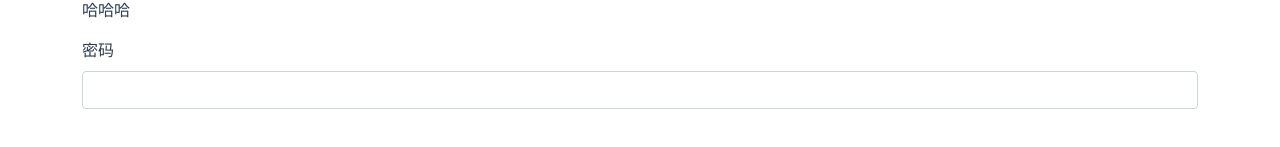
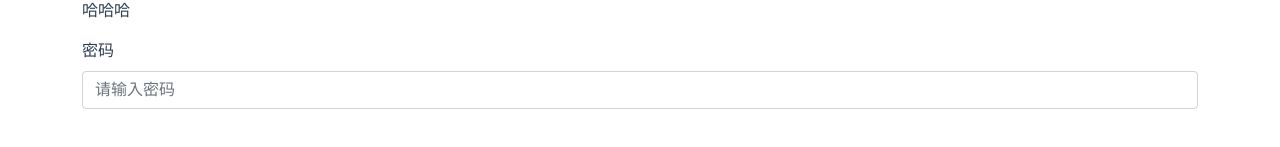
Before and after one commit to zifeifish/zheye, a Vue app: page / in a window 1280 px wide. Shown: the part 241-388 px from the top of the page. Built offline with nearby package versions, Linux system fonts and the light colour scheme.

Commit message:
使用$attrs支持默认属性

```diff
--- a/src/components/Form/SimplyForm.vue
+++ b/src/components/Form/SimplyForm.vue
@@ -2,12 +2,21 @@
   <form action="">
     <div class="mb-3">
       <label for="exampleInputEmail1" class="form-label">邮箱地址</label>
-      <validtate-input :rules="emailRules" v-model="emailVal"></validtate-input>
-      {{emailVal}}
+      <validtate-input
+        placeholder="请输入邮箱地址"
+        type="text"
+        :rules="emailRules"
+        v-model="emailVal"
+      ></validtate-input>
+      {{ emailVal }}
     </div>
     <div class="mb-3">
       <label for="exampleInputPassword1" class="form-label">密码</label>
-      <input type="password" class="form-control" id="exampleInputPassword1" />
+      <validtate-input
+        placeholder="请输入密码"
+        type="password"
+        :rules="passwordRules"
+      ></validtate-input>
     </div>
   </form>
 </template>
@@ -25,14 +34,17 @@ export default defineComponent({
       { type: 'required', message: '电子邮箱地址不能为空' },
       { type: 'email', message: '请输入正确的电子邮箱格式' }
     ])
+    const passwordRules = reactive<RulesProp>([
+      { type: 'required', message: '密码不能为空' }
+    ])
     const emailVal = ref('哈哈哈')
 
     return {
       emailRules,
+      passwordRules,
       emailVal
     }
   }
 })
 </script>
-<style>
-</style>
+<style></style>
--- a/src/components/Form/ValidtateInput.vue
+++ b/src/components/Form/ValidtateInput.vue
@@ -6,6 +6,7 @@
       :value="inputRef.val"
       @blur="validateInput"
       @input="updateValue"
+      v-bind="$attrs "
     >
     <span v-if="inputRef.error" class="invalid-feedback">{{inputRef.message}}</span>
   </div>
@@ -26,7 +27,10 @@ export default defineComponent({
     // 一、props中创建modelValue属性
     modelValue: String
   },
+  inheritAttrs: false,
   setup (props, context) {
+    console.log(context.attrs)
+
     const inputRef = reactive({
       val: props.modelValue || '',
       error: false,
```
